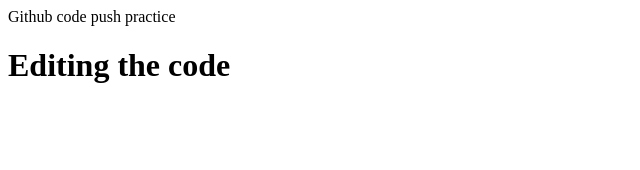
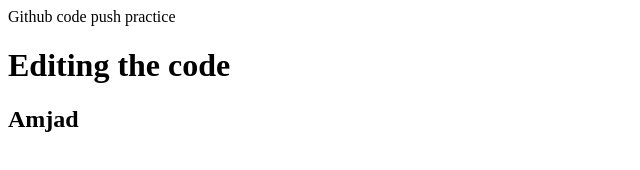
Before and after one commit to Amjad-Bin-Aslam/dummy, a plain HTML site: page index.html in a window 1280 px wide. Shown: the whole page, without its empty margins (0-640 px from the left). Drawn offline with Linux system fonts and the light colour scheme.

Commit message:
Update index.html

```diff
--- a/index.html
+++ b/index.html
@@ -8,5 +8,6 @@
 <body>
     Github code push practice
     <h1>Editing the code</h1>
+    <h2>Amjad</h2>
 </body>
 </html>
```
